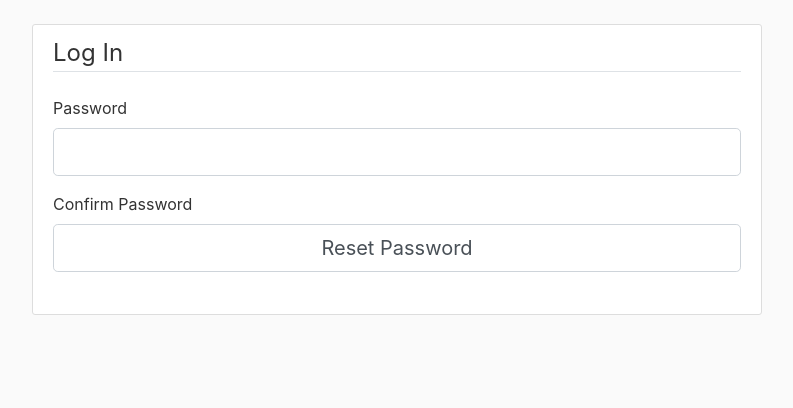
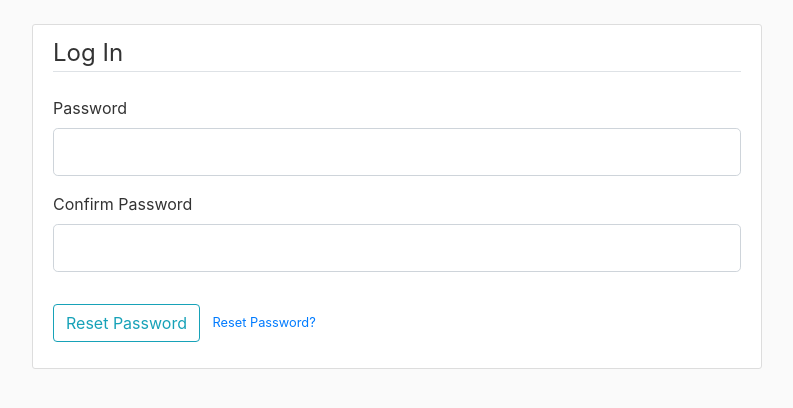
Before and after one commit to ectrimble20/FlaskProductSiteDemo, a Flask app: page /user/password_reset in a window 1280 px wide. Shown: the part 56-464 px from the top of the page, without its empty margins (243-1036 px from the left). Run offline with Flask 2, Linux system fonts and the light colour scheme; some libraries are stand-ins or nearby versions.

Commit message:
fixing more stuff that I put in the wrong place in the template.  Also completely missing the submit button cuz I got trigger happen when removing things.

```diff
--- a/productsite/templates/user/reset_password.html
+++ b/productsite/templates/user/reset_password.html
@@ -28,10 +28,16 @@
                             {% endfor %}
                         </div>
                     {% else %}
-                        {{ form.submit(class="form-control form-control-lg") }}
+                        {{ form.password_confirm(class="form-control form-control-lg") }}
                     {% endif %}
                 </div>
             </fieldset>
+            <div class="form-group">
+                {{ form.submit(class="btn btn-outline-info") }}
+                <small class="text-muted ml-2">
+                    <a href="#">Reset Password?</a>
+                </small>
+            </div>
         </form>
     </div>
 {% endblock content %}
```
